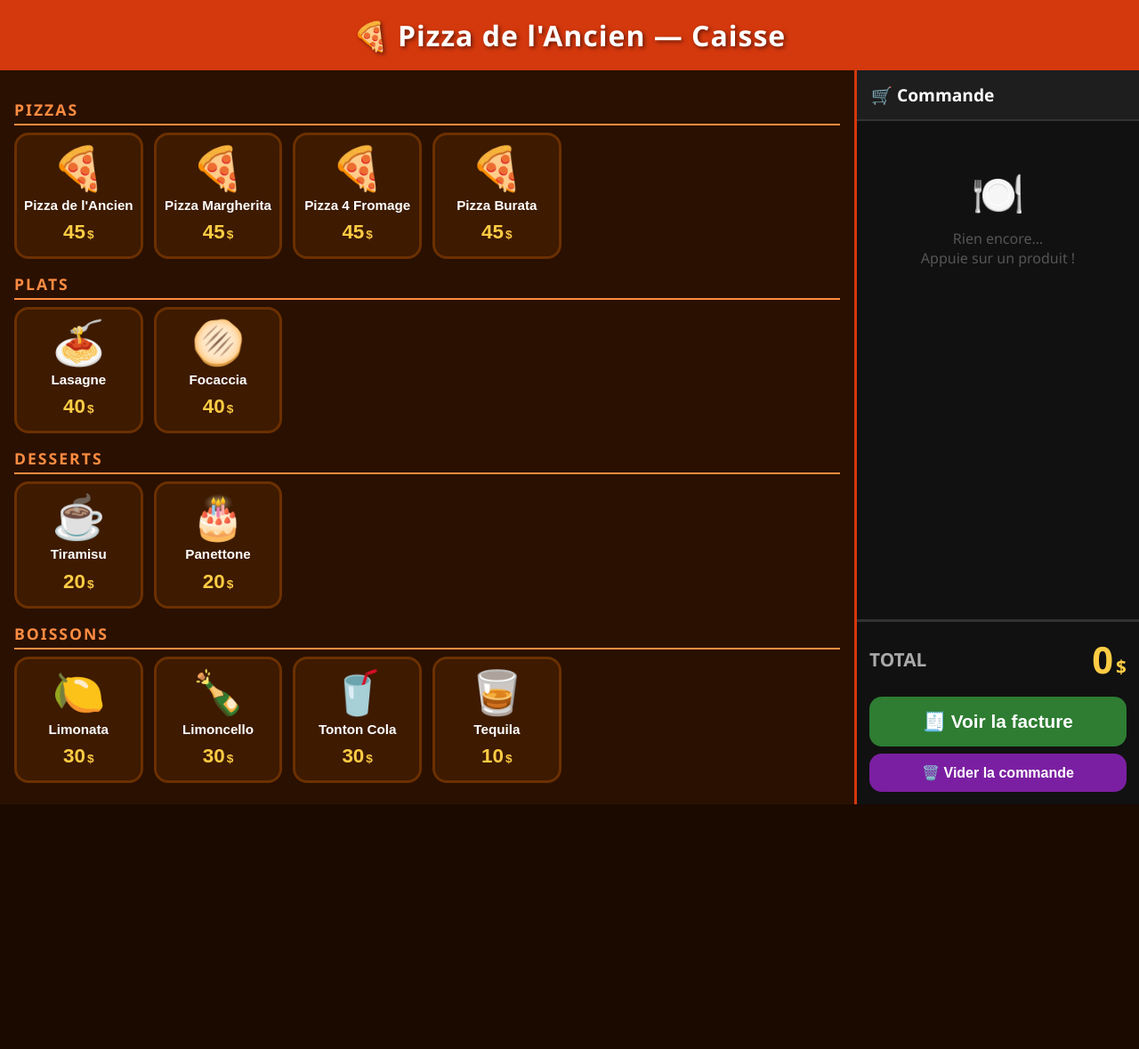
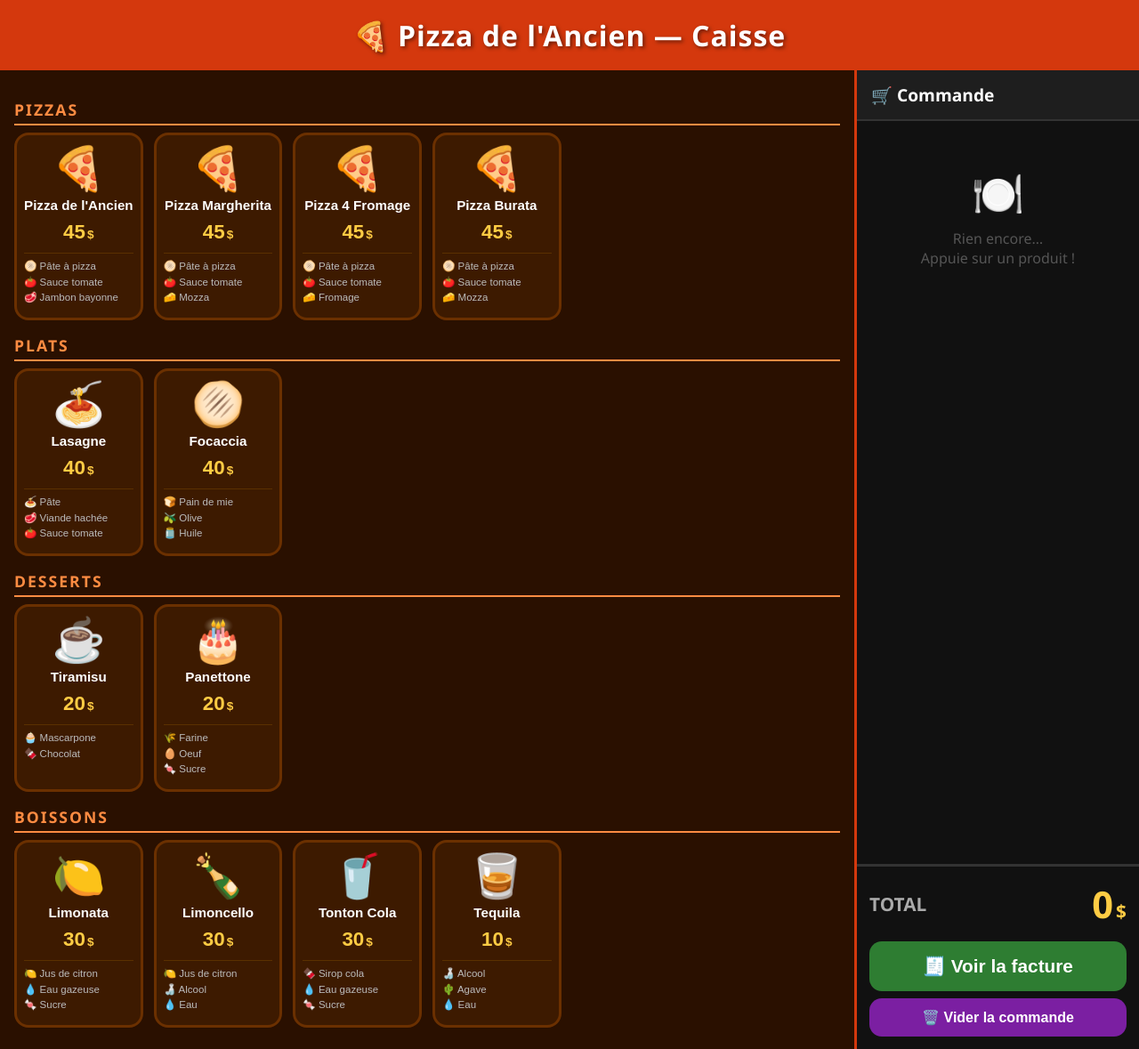
Before and after one commit to Miyoso/tonton, a plain HTML site: page caisse/index.html in a window 1280 px wide. Shown: the whole page at 89% size. Before the commit the page ends 904 px from the top, so only its background shows below. Drawn offline with Linux system fonts and the light colour scheme.

Commit message:
Update index.html

```diff
--- a/caisse/index.html
+++ b/caisse/index.html
@@ -106,6 +106,21 @@
       content: '$';
       font-size: 0.85rem;
       margin-left: 2px;
+    }
+
+    .product-recipe {
+      font-size: 0.72rem;
+      color: #bbb;
+      text-align: left;
+      width: 100%;
+      border-top: 1px solid #5a3000;
+      padding-top: 6px;
+      margin-top: 2px;
+      line-height: 1.5;
+    }
+
+    .product-recipe span {
+      display: block;
     }
 
     /* ===== PANIER ===== */
@@ -456,21 +471,21 @@
 <script>
 const PRODUCTS = [
   // Pizzas
-  { id: 'lancien',    name: "Pizza de l'Ancien", emoji: '🍕', price: 45, cat: 'Pizzas' },
-  { id: 'margherita', name: 'Pizza Margherita',  emoji: '🍕', price: 45, cat: 'Pizzas' },
-  { id: '4fromage',   name: 'Pizza 4 Fromage',   emoji: '🍕', price: 45, cat: 'Pizzas' },
-  { id: 'burata',     name: 'Pizza Burata',       emoji: '🍕', price: 45, cat: 'Pizzas' },
+  { id: 'lancien',    name: "Pizza de l'Ancien", emoji: '🍕', price: 45, cat: 'Pizzas',   recipe: ['🫓 Pâte à pizza', '🍅 Sauce tomate', '🥩 Jambon bayonne'] },
+  { id: 'margherita', name: 'Pizza Margherita',  emoji: '🍕', price: 45, cat: 'Pizzas',   recipe: ['🫓 Pâte à pizza', '🍅 Sauce tomate', '🧀 Mozza'] },
+  { id: '4fromage',   name: 'Pizza 4 Fromage',   emoji: '🍕', price: 45, cat: 'Pizzas',   recipe: ['🫓 Pâte à pizza', '🍅 Sauce tomate', '🧀 Fromage'] },
+  { id: 'burata',     name: 'Pizza Burata',       emoji: '🍕', price: 45, cat: 'Pizzas',   recipe: ['🫓 Pâte à pizza', '🍅 Sauce tomate', '🧀 Mozza'] },
   // Plats
-  { id: 'lasagne',    name: 'Lasagne',            emoji: '🍝', price: 40, cat: 'Plats' },
-  { id: 'focaccia',   name: 'Focaccia',           emoji: '🫓', price: 40, cat: 'Plats' },
+  { id: 'lasagne',    name: 'Lasagne',            emoji: '🍝', price: 40, cat: 'Plats',    recipe: ['🍝 Pâte', '🥩 Viande hachée', '🍅 Sauce tomate'] },
+  { id: 'focaccia',   name: 'Focaccia',           emoji: '🫓', price: 40, cat: 'Plats',    recipe: ['🍞 Pain de mie', '🫒 Olive', '🫙 Huile'] },
   // Desserts
-  { id: 'tiramisu',   name: 'Tiramisu',           emoji: '☕', price: 20, cat: 'Desserts' },
-  { id: 'panettone',  name: 'Panettone',          emoji: '🎂', price: 20, cat: 'Desserts' },
+  { id: 'tiramisu',   name: 'Tiramisu',           emoji: '☕', price: 20, cat: 'Desserts', recipe: ['🧁 Mascarpone', '🍫 Chocolat'] },
+  { id: 'panettone',  name: 'Panettone',          emoji: '🎂', price: 20, cat: 'Desserts', recipe: ['🌾 Farine', '🥚 Oeuf', '🍬 Sucre'] },
   // Boissons
-  { id: 'limonata',   name: 'Limonata',           emoji: '🍋', price: 30, cat: 'Boissons' },
-  { id: 'limoncello', name: 'Limoncello',         emoji: '🍾', price: 30, cat: 'Boissons' },
-  { id: 'tontoncola', name: 'Tonton Cola',        emoji: '🥤', price: 30, cat: 'Boissons' },
-  { id: 'tequila',    name: 'Tequila',            emoji: '🥃', price: 10, cat: 'Boissons' },
+  { id: 'limonata',   name: 'Limonata',           emoji: '🍋', price: 30, cat: 'Boissons', recipe: ['🍋 Jus de citron', '💧 Eau gazeuse', '🍬 Sucre'] },
+  { id: 'limoncello', name: 'Limoncello',         emoji: '🍾', price: 30, cat: 'Boissons', recipe: ['🍋 Jus de citron', '🍶 Alcool', '💧 Eau'] },
+  { id: 'tontoncola', name: 'Tonton Cola',        emoji: '🥤', price: 30, cat: 'Boissons', recipe: ['🍫 Sirop cola', '💧 Eau gazeuse', '🍬 Sucre'] },
+  { id: 'tequila',    name: 'Tequila',            emoji: '🥃', price: 10, cat: 'Boissons', recipe: ['🍶 Alcool', '🌵 Agave', '💧 Eau'] },
 ];
 
 const cart = {};
@@ -546,6 +561,7 @@ function renderMenu() {
             <span class="product-emoji">${p.emoji}</span>
             <span class="product-name">${p.name}</span>
             <span class="product-price">${p.price}</span>
+            <div class="product-recipe">${p.recipe.map(i => `<span>${i}</span>`).join('')}</div>
           </button>
         `).join('')}
       </div>
```
